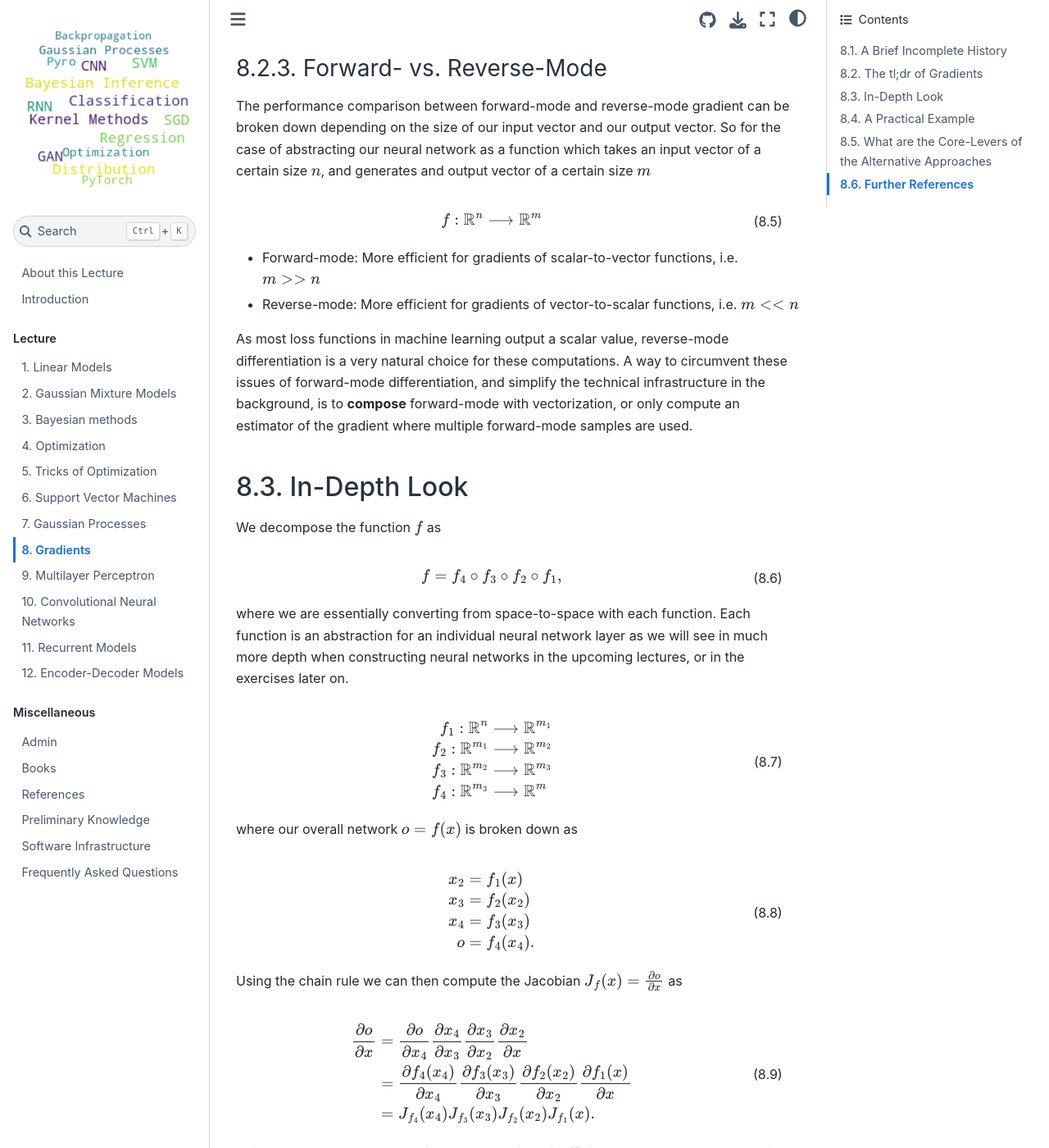
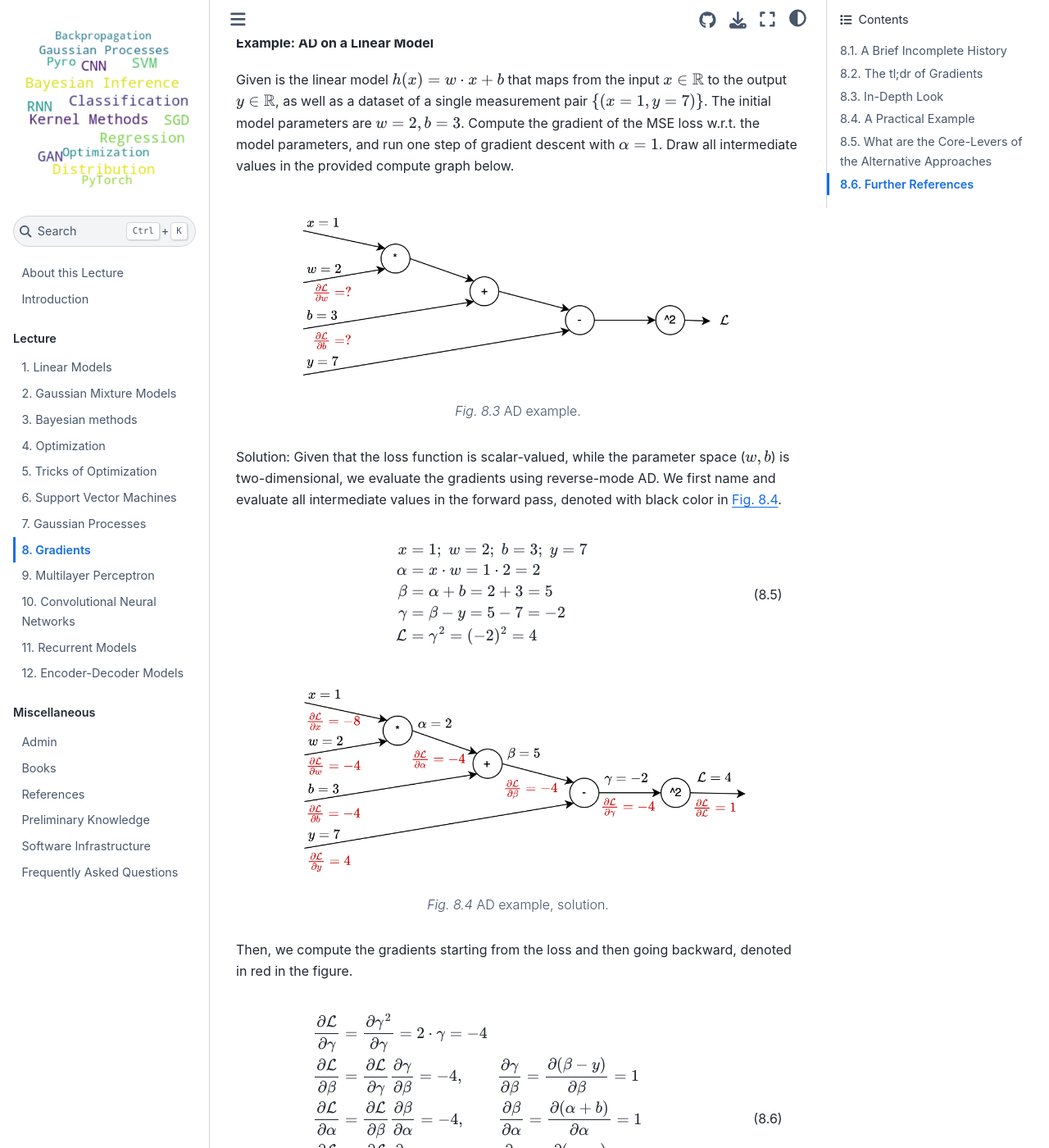
Before and after one commit to tumaer/SciML, a Jupyter Book: the page built from lecture/gradients.md, in a window 1280 px wide and 1400 px high, scrolled down 2968 px. Shown: the whole window at 82% size. Built offline with Jupyter Book 1.0.4 settings and Sphinx 7.4.7 and the Sphinx Book theme 1.1.4, drawn with Linux system fonts in a browser that asks for light colours; pages that are not in the unit, such as notebooks, are missing from menus; cross-references to code outside the pages are shown as plain code; some of the changed text lies outside the part shown.

Commit message:
updated gp ex and grads lecture

````diff
--- a/lecture/gradients.md
+++ b/lecture/gradients.md
@@ -1,13 +1,13 @@
 # Gradients
 
-Gradients are a general tool of utility across many scientific domains and keep reappearing across areas. Machine learning is just one of a much larger group of examples which utilizes gradients to accelerate its optimization processes. Breaking the uses down into a few rough areas, we have:
+Gradients are a general tool of utility across many scientific domains and keep reappearing across areas. Machine learning is just one of a much larger group of examples that utilizes gradients to accelerate its optimization processes. Breaking the uses down into a few rough areas, we have:
 
 * Machine learning (Backpropagation, Bayesian Inference, Uncertainty Quantification, Optimization)
 * Scientific Computing (Modeling, Simulation)
 
-But what are the general trends driving the continued use of automatic differentiation as compared to finite differences, or manual adjoints?
+But what are the general trends driving the continued use of automatic differentiation as compared to finite differences or manual adjoints?
 
-* The writing of manual derivative functions becomes intractable for large codebases or dynamically-generated programs
+* The writing of manual derivative functions becomes intractable for large codebases or dynamically generated programs
 * We want to be able to automatically generate our derivatives
 
 $$
@@ -23,14 +23,14 @@ $$
 2. 2000s: Rise of Python begins
 3. 2015: Autograd for the automatic differentiation of Python & NumPy is released
 4. 2016/2017: PyTorch & Tensorflow/JAX are introduced with automatic differentiation at their core. See [this Tweet](https://twitter.com/soumithchintala/status/1736555740448362890) for the history of PyTorch and its connection to JAX.
-5. 2018: JAX is introduced with its very thin Python layer on top of Tensorflow's compilation stack, where it performs automatic differentiation on the highest representation level
+5. 2018: JAX is introduced with its very thin Python layer on top of TensorFlow's compilation stack, where it performs automatic differentiation on the highest representation level
 6. 2020-2022: Forward-mode estimators to replace the costly and difficult-to-implement backpropagation are being introduced
 
-With the cost of machine learning training dominating datacenter-bills for many companies and startups alike there exist many alternative approaches out there to replace gradients, but none of them have gained significant traction so far. **But it is definitely an area to keep an eye out for.**
+With the cost of machine learning training dominating data center bills for many companies and startups alike, there exist many alternative approaches out there to replace gradients, but none of them have gained significant traction so far. **But it is definitely an area to keep an eye out for.**
 
 ## The tl;dr of Gradients
 
-Giving a brief overview of the two modes, with derivations of the properties as well as examples following later.
+We give a brief overview of the two modes, with derivations of the properties as well as examples following later.
 
 ### Forward-Mode Differentiation
 
@@ -40,13 +40,13 @@ $$
 \frac{\partial y}{\partial x} = \frac{\partial y}{\partial c} \left( \frac{\partial c}{\partial b} \left( \frac{\partial b}{\partial a} \frac{\partial a}{\partial x} \right) \right)
 $$ (ad_forward_chain)
 
-then in the case of the forward-mode derivative the evaluation of the gradient is performed from the right to the left. The Jacobian of the intermediate values is then accumulated with respect to the input $x$
+Then, in the case of the forward-mode derivative, the gradient is evaluated from the right to the left. The Jacobian of the intermediate values is then accumulated with respect to the input $x$
 
 $$
 \frac{\partial a}{\partial x}, \quad \frac{\partial b}{\partial x}
 $$ (ad_forward_order)
 
-and the information flows in the same direction as the computation. This means that we do not require any elaborate caching system to hold values in-memory for later use in the computation of a gradient, and hence require **much less memory** and are left with a **much simpler algorithm**.
+and the information flows in the same direction as the computation. This means that we do not require any elaborate caching system to hold values in memory for later use in the computation of a gradient, and hence require **much less memory** and are left with a **much simpler algorithm**.
 
 ```{figure} ../imgs/gradients/gradients_forward.png
 ---
@@ -59,19 +59,19 @@ Forward-mode differentiation. (Source: {cite}`maclaurin2016`, Section 2)
 
 ### Reverse-Mode Differentiation (Backpropagation)
 
-Taking a typical case of reverse-mode differentiation, or as it is called in machine learning "backpropagation"
+Taking a typical case of reverse-mode differentiation, or as it is called in machine learning, "backpropagation"
 
 $$
 \frac{\partial y}{\partial x} = \left( \left( \frac{\partial y}{\partial c} \frac{\partial c}{\partial b} \right) \frac{\partial b}{\partial a} \right) \frac{\partial a}{\partial x}.
 $$ (ad_reverse_chain)
 
-In the case of reverse-mode differentiation the evaluation of the gradient is then performed from the left to the right. The Jacobians of the output $y$ are then accumulated with respect to each of the intermediate variables
+In the case of reverse-mode differentiation, the evaluation of the gradient is then performed from the left to the right. The Jacobians of the output $y$ are then accumulated with respect to each of the intermediate variables
 
 $$
 \frac{\partial y}{\partial a}, \quad \frac{\partial y}{\partial b}
 $$ (ad_reveerse_order)
 
-and the information flows in the opposite direction of the function evaluation, which points to the main difficulty of reverse-mode differentiation. We require an elaborate caching system to hold values in-memory for when they are needed for the gradient computation, and hence require **much more memory** and are left with a **much more difficult algorithm**.
+and the information flows in the opposite direction of the function evaluation, which points to the main difficulty of reverse-mode differentiation. We require an elaborate caching system to hold values in memory for when they are needed for the gradient computation, and hence require **much more memory** and are left with a **much more difficult algorithm**.
 
 ```{figure} ../imgs/gradients/gradients_reverse.png
 ---
@@ -82,9 +82,76 @@ name: gradients_reverse
 Reverse-mode differentiation. (Source: {cite}`maclaurin2016`, Section 2)
 ```
 
+**Example: AD on a Linear Model**
+
+Given is the linear model $h(x)=w \cdot x+b$ that maps from the input $x\in \mathbb{R}$ to the output $y\in \mathbb{R}$, as well as a dataset of a single measurement pair $\{(x=1, y=7)\}$. The initial model parameters are $w=2, b=3$. Compute the gradient of the MSE loss w.r.t. the model parameters, and run one step of gradient descent with $\alpha=1$. Draw all intermediate values in the provided compute graph below.
+
+
+```{figure} ../imgs/gradients/ad_example_question.png
+---
+width: 600px
+align: center
+name: ad_example_question
+---
+AD example.
+```
+
+Solution: Given that the loss function is scalar-valued, while the parameter space ($w,b$) is two-dimensional, we evaluate the gradients using reverse-mode AD. We first name and evaluate all intermediate values in the forward pass, denoted with black color in {numref}`ad_example_solution`.
+
+$$
+\begin{align}
+x &= 1; \; w=2; \; b=3; \; y=7 \\
+\alpha &= x \cdot w = 1\cdot 2 = 2 \\
+\beta &= \alpha + b = 2 + 3 = 5 \\
+\gamma &= \beta - y = 5 - 7 = -2 \\
+\mathcal{L} &= \gamma^2 = (-2)^2 = 4 \\
+\end{align}
+$$ (ad_example_forward)
+
+```{figure} ../imgs/gradients/ad_example_solution.png
+---
+width: 600px
+align: center
+name: ad_example_solution
+---
+AD example, solution.
+```
+
+Then, we compute the gradients starting from the loss and then going backward, denoted in red in the figure.
+
+$$
+\begin{align}
+\frac{\partial\mathcal{L}}{\partial\gamma} &= \frac{\partial\gamma^2}{\partial\gamma} = 2 \cdot \gamma = -4 \\
+% \frac{\partial\mathcal{L}}{\partial\beta} &=\frac{\partial\mathcal{L}}{\partial\gamma} \frac{\partial\gamma}{\partial\beta} = \frac{\partial\mathcal{L}}{\partial\gamma} \frac{\partial(\beta-y)}{\partial\beta} = \frac{\partial\mathcal{L}}{\partial\gamma} \cdot 1 = -4 \\
+\frac{\partial\mathcal{L}}{\partial\beta} &=\frac{\partial\mathcal{L}}{\partial\gamma} \frac{\partial\gamma}{\partial\beta} =  -4, \qquad \frac{\partial\gamma}{\partial\beta} = \frac{\partial(\beta-y)}{\partial\beta} = 1 \\
+\frac{\partial\mathcal{L}}{\partial\alpha} &=\frac{\partial\mathcal{L}}{\partial\beta} \frac{\partial\beta}{\partial\alpha} =  -4, \qquad \frac{\partial\beta}{\partial\alpha} = \frac{\partial(\alpha+b)}{\partial\alpha} = 1 \\
+\frac{\partial\mathcal{L}}{\partial w} &=\frac{\partial\mathcal{L}}{\partial\alpha} \frac{\partial\alpha}{\partial w} =  -4, \qquad \frac{\partial\alpha}{\partial w} = \frac{\partial(x\cdot w)}{\partial w} = x = 1 \\
+\frac{\partial\mathcal{L}}{\partial b} &=\frac{\partial\mathcal{L}}{\partial\beta} \frac{\partial\beta}{\partial b} =  -4, \qquad \frac{\partial\beta}{\partial b} = \frac{\partial(\alpha+b)}{\partial b} = 1 \\
+\end{align}
+$$ (ad_example_backward)
+
+
+<!-- # code to above exercise
+x = torch.tensor([1.0], requires_grad=True)
+w = torch.tensor([2.0], requires_grad=True)
+b = torch.tensor([3.0], requires_grad=True)
+y = torch.tensor([7.0], requires_grad=True)
+
+def loss_fn(x, y, w, b):
+    return ((w*x + b) - y)**2
+
+loss = loss_fn(x, y, w, b)
+loss.backward()
+print(f'x.grad: {x.grad}')
+print(f'w.grad: {w.grad}')
+print(f'b.grad: {b.grad}')
+print(f'y.grad: {y.grad}') -->
+
+---
+
 ### Forward- vs. Reverse-Mode
 
-The performance comparison between forward-mode and reverse-mode gradient can be broken down depending on the size of our input vector and our output vector. So for the case of abstracting our neural network as a function which takes an input vector of a certain size $n$, and generates and output vector of a certain size $m$
+The performance comparison between forward-mode and reverse-mode gradients can be broken down depending on the size of our input vector and our output vector. So for the case of abstracting our neural network as a function that takes an input vector of a certain size $n$ and generates an output vector of a certain size $m$
 
 $$
 f: \mathbb{R}^{n} \longrightarrow \mathbb{R}^{m}
@@ -93,7 +160,7 @@ $$ (ad_f_map)
 * Forward-mode: More efficient for gradients of scalar-to-vector functions, i.e. $m >> n$
 * Reverse-mode: More efficient for gradients of vector-to-scalar functions, i.e. $m << n$
 
-As most loss functions in machine learning output a scalar value, reverse-mode differentiation is a very natural choice for these computations. A way to circumvent these issues of forward-mode differentiation, and simplify the technical infrastructure in the background, is to **compose** forward-mode with vectorization, or only compute an estimator of the gradient where multiple forward-mode samples are used.
+As most loss functions in machine learning output a scalar value, reverse-mode differentiation is a very natural choice for these computations. A way to circumvent these issues of forward-mode differentiation and simplify the technical infrastructure in the background is to **compose** forward-mode with vectorization or only compute an estimator of the gradient where multiple forward-mode samples are used.
 
 ## In-Depth Look
 
@@ -103,7 +170,7 @@ $$
 f = f_{4} \circ f_{3} \circ f_{2} \circ f_{1},
 $$ (ad_f_decomp)
 
-where we are essentially converting from space-to-space with each function. Each function is an abstraction for an individual neural network layer as we will see in much more depth when constructing neural networks in the upcoming lectures, or in the exercises later on.
+where we are essentially converting from space to space with each function. Each function is an abstraction for an individual neural network layer, as we will see in much more depth when constructing neural networks in the upcoming lectures or in the exercises later on.
 
 $$
 \begin{align}
@@ -174,16 +241,16 @@ width: 600px
 align: center
 name: gradients_forward_alg
 ---
-Forward-mode algorith.
+Forward-mode algorithm.
 ```
 
-Returning to the cost-advantage of forward-mode differentiation, in this specific case the cost of computation is $\mathcal{O}(n)$. If we now have the case where $n>m$, then it is more efficient to compute $J_{f}(x)$ for each row using the vector Jacobian product (VJP) in a left-to-right manner, i.e.
+Returning to the cost advantage of forward-mode differentiation, in this specific case, the computation cost is $\mathcal{O}(n)$. If we now have the case where $n>m$, then it is more efficient to compute $J_{f}(x)$ for each row using the vector Jacobian product (VJP) in a left-to-right manner, i.e.
 
 $$
 u^{\top} J_{f}(x) = \underbrace{u^{\top}}_{1 \times m} \underbrace{J_{f_{4}}(x_{4})}_{m \times m_{3}} \underbrace{J_{f_{3}}(x_{3})}_{m_{3} \times m_{2}} \underbrace{J_{f_{2}}(x_{2})}_{m_{2} \times m_{1}} \underbrace{J_{f_{1}}(x_{1})}_{m_{1} \times n}
 $$ (vjp_chain)
 
-for the solving of which reverse-mode differentiation is the most well-suited. The pseudoalgorithm for which can be found below
+for the solving of which reverse-mode differentiation is the most well-suited. The pseudo algorithm for which can be found below
 
 ```{figure} ../imgs/gradients/gradients_reverse_alg.png
 ---
@@ -263,11 +330,11 @@ More detailed compute graph of a feed-forward network (Source: {cite}`baydin2018
 
 ## What are the Core-Levers of the Alternative Approaches
 
-* Do we actually need accurate gradients for the training, or can we actually get away with much much coarser gradients to power our training?
-* Approximate the reverse-mode gradients with a construction of cheap forward-mode gradients
+* Do we actually need accurate gradients for the training, or can we actually get away with much, much coarser gradients to power our training?
+* Approximate the reverse-mode gradients with the construction of cheap forward-mode gradients
   * By construction of a Monte-Carlo estimator for the reverse-mode gradient using forward-mode gradient samples
   * Randomizing the forward-mode gradients and then constructing an estimator
-* Taking gradients at different program abstraction levels. Taking the example of JAX we have access to the following main program abstraction levels at which gradients can be computed
+* Taking gradients at different program abstraction levels. Taking the example of JAX, we have access to the following main program abstraction levels at which gradients can be computed
   * Python frontend
   * Jaxpr
   * MHLO
````
Also changed, not shown: other parts of lecture/gradients.md (+5 -5 lines), lecture/gp.md (+5 -5 lines), imgs/gradients/ad_example_question.png (added), imgs/gradients/ad_example_solution.png (added), 1 other file.
